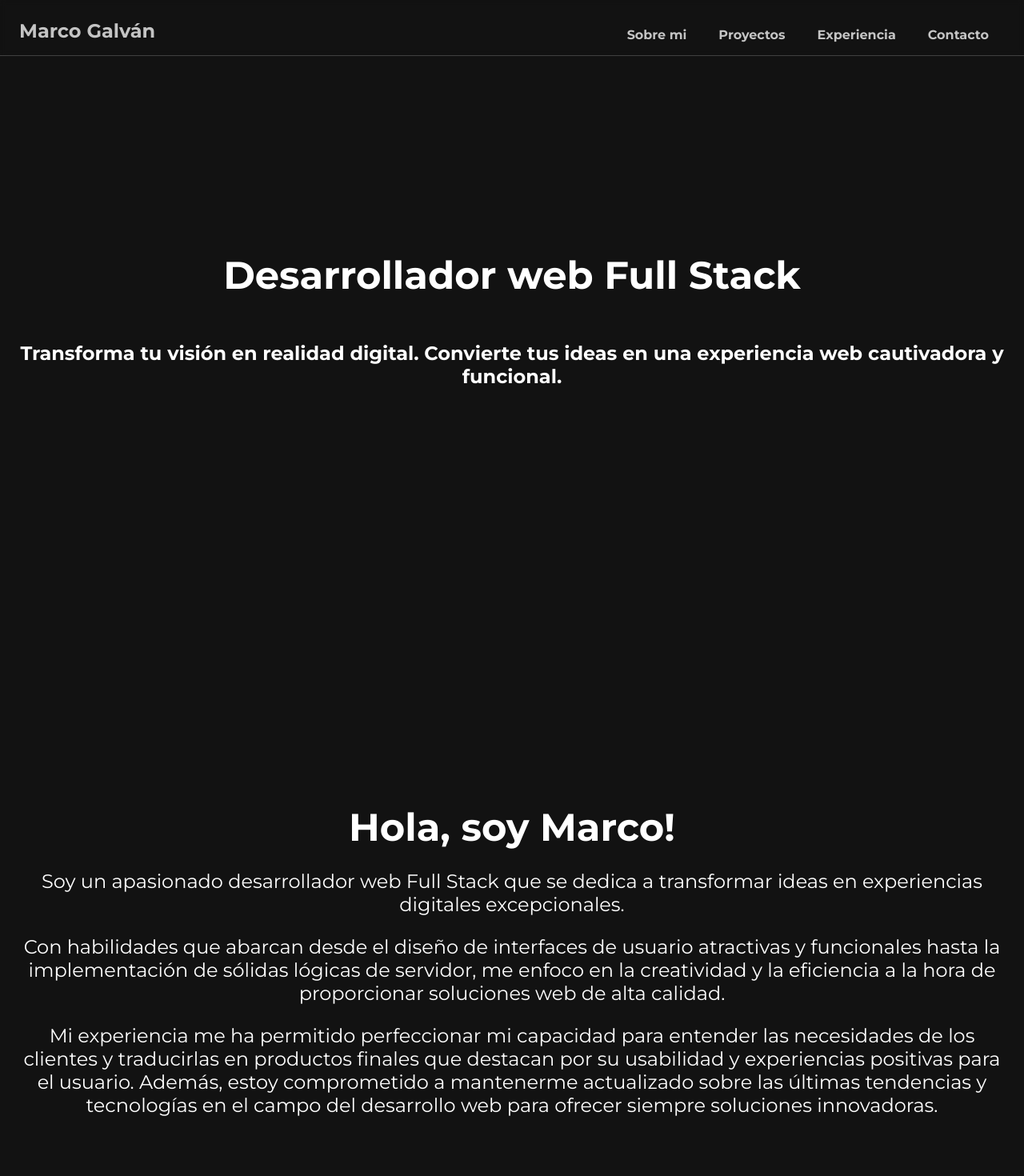
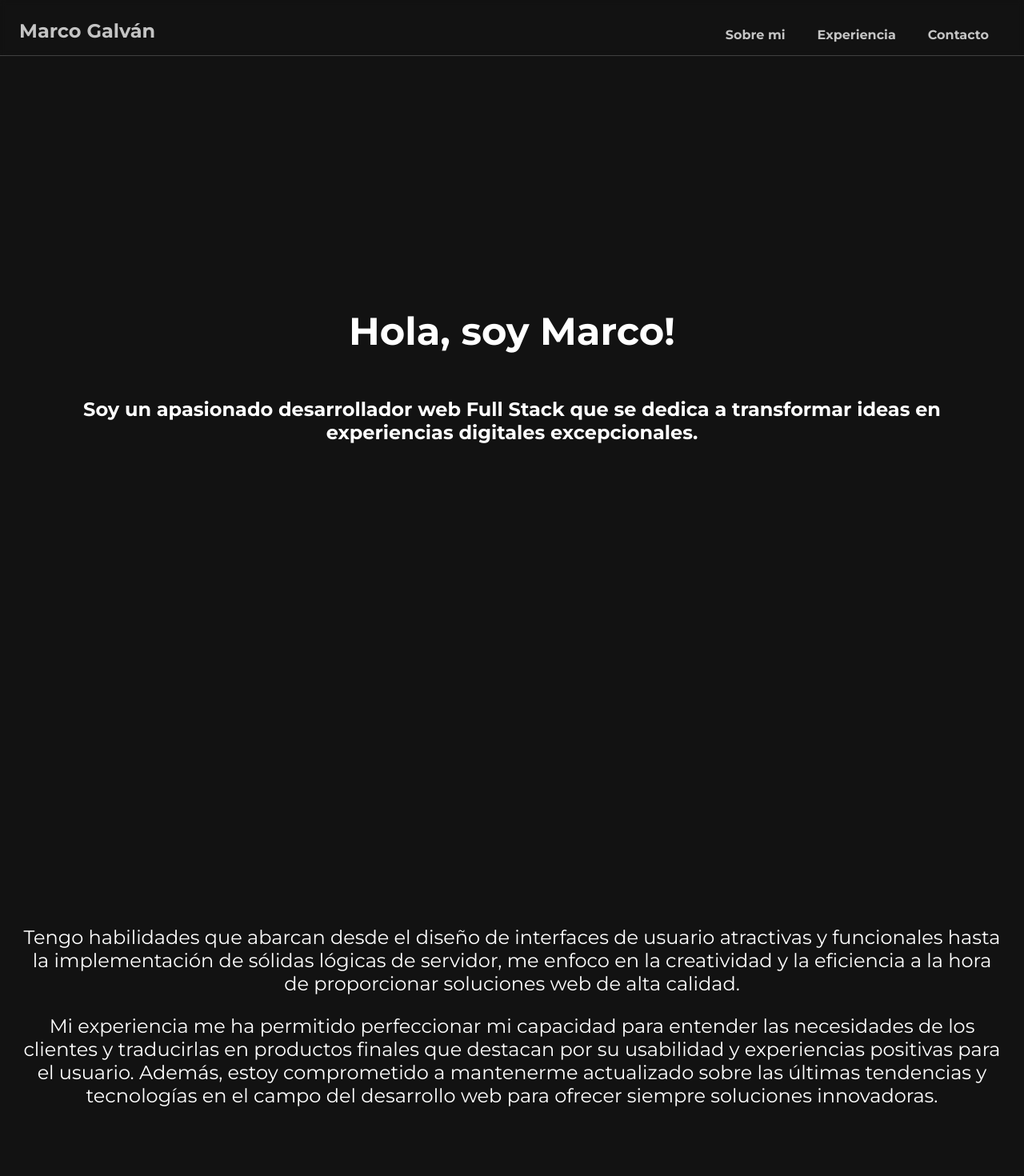
Before and after one commit to elmacro1/my-portfolio, a Next.js app: page / in a window 1280 px wide. Shown: the top 1470 px of the page at 80% size. Built offline with nearby package versions, Linux system fonts and the light colour scheme.

Commit message:
changes...

```diff
--- a/src/app/globals.css
+++ b/src/app/globals.css
@@ -13,6 +13,5 @@
 html,
 body {
   max-width: 100vw;
-  overflow-x: hidden;
   scroll-behavior: smooth;
 }
--- a/src/app/page.tsx
+++ b/src/app/page.tsx
@@ -1,7 +1,7 @@
 import Hero from "@/components/Hero/Hero";
 import About from "@/components/About/About";
 import Experience from "@/components/Experience/Experience";
-import Projects from "@/components/Projects/Projects";
+// import Projects from "@/components/Projects/Projects";
 import Contact from "@/components/Contact/Contact";
 import styles from "./page.module.css";
 
@@ -12,7 +12,7 @@ export default function Home() {
         <Hero />
         <About />
         <Experience />
-        <Projects />
+        {/* <Projects /> */}
         <Contact />
       </div>
     </main>
--- a/src/components/About/About.module.css
+++ b/src/components/About/About.module.css
@@ -12,11 +12,6 @@
   gap: 24px;
 }
 
-.my_name {
-  font-size: 3em;
-  font-weight: bold;
-}
-
 .description {
   font-size: 1.5em;
   text-align: center;
--- a/src/components/About/About.tsx
+++ b/src/components/About/About.tsx
@@ -4,13 +4,8 @@ const About = () => {
   return (
     <section id="sobre-mi" className={styles.main_container}>
       <article className={styles.content_container}>
-        <h3 className={styles.my_name}>Hola, soy Marco!</h3>
         <p className={styles.description}>
-          Soy un apasionado desarrollador web Full Stack que se dedica a
-          transformar ideas en experiencias digitales excepcionales.
-        </p>
-        <p className={styles.description}>
-          Con habilidades que abarcan desde el diseño de interfaces de usuario
+          Tengo habilidades que abarcan desde el diseño de interfaces de usuario
           atractivas y funcionales hasta la implementación de sólidas lógicas de
           servidor, me enfoco en la creatividad y la eficiencia a la hora de
           proporcionar soluciones web de alta calidad.
--- a/src/components/Header/Header.module.css
+++ b/src/components/Header/Header.module.css
@@ -2,7 +2,7 @@
   width: 100%;
   display: flex;
   justify-content: center;
-  position: fixed;
+  position: sticky;
   top: 0;
   left: 0;
   border-bottom: 1px solid rgba(256, 256, 256, 0.2);
--- a/src/components/Hero/Hero.tsx
+++ b/src/components/Hero/Hero.tsx
@@ -4,10 +4,10 @@ const Hero = () => {
   return (
     <section className={styles.main_container}>
       <article className={styles.content_container}>
-        <h1>Desarrollador web Full Stack</h1>
+        <h1>Hola, soy Marco!</h1>
         <h2>
-          Transforma tu visión en realidad digital. Convierte tus ideas en una
-          experiencia web cautivadora y funcional.
+          Soy un apasionado desarrollador web Full Stack que se dedica a
+          transformar ideas en experiencias digitales excepcionales.
         </h2>
       </article>
     </section>
--- a/src/components/Navbar/Navbar.module.css
+++ b/src/components/Navbar/Navbar.module.css
@@ -10,8 +10,27 @@
   color: #c4c4c4;
   font-size: 1em;
   text-decoration: none;
+  position: relative;
 }
 
 .links:hover {
   color: #fff;
 }
+
+.links::before {
+  content: "";
+  position: absolute;
+  bottom: 0;
+  right: 0;
+  width: 0;
+  height: 2px;
+  background-color: #c4c4c4;
+  transition: width 300ms ease-in-out;
+}
+
+.links:hover:before {
+  left: 0;
+  right: auto;
+  width: 100%;
+  background-color: #fff;
+}
--- a/src/components/Navbar/Navbar.tsx
+++ b/src/components/Navbar/Navbar.tsx
@@ -7,12 +7,12 @@ const Navbar = () => {
       <Link href="/#sobre-mi" className={styles.links}>
         Sobre mi
       </Link>
-      <Link href="/#proyectos" className={styles.links}>
-        Proyectos
-      </Link>
       <Link href="/#experiencia" className={styles.links}>
         Experiencia
       </Link>
+      {/* <Link href="/#proyectos" className={styles.links}>
+        Proyectos
+      </Link> */}
       <Link href="/#contacto" className={styles.links}>
         Contacto
       </Link>
```
